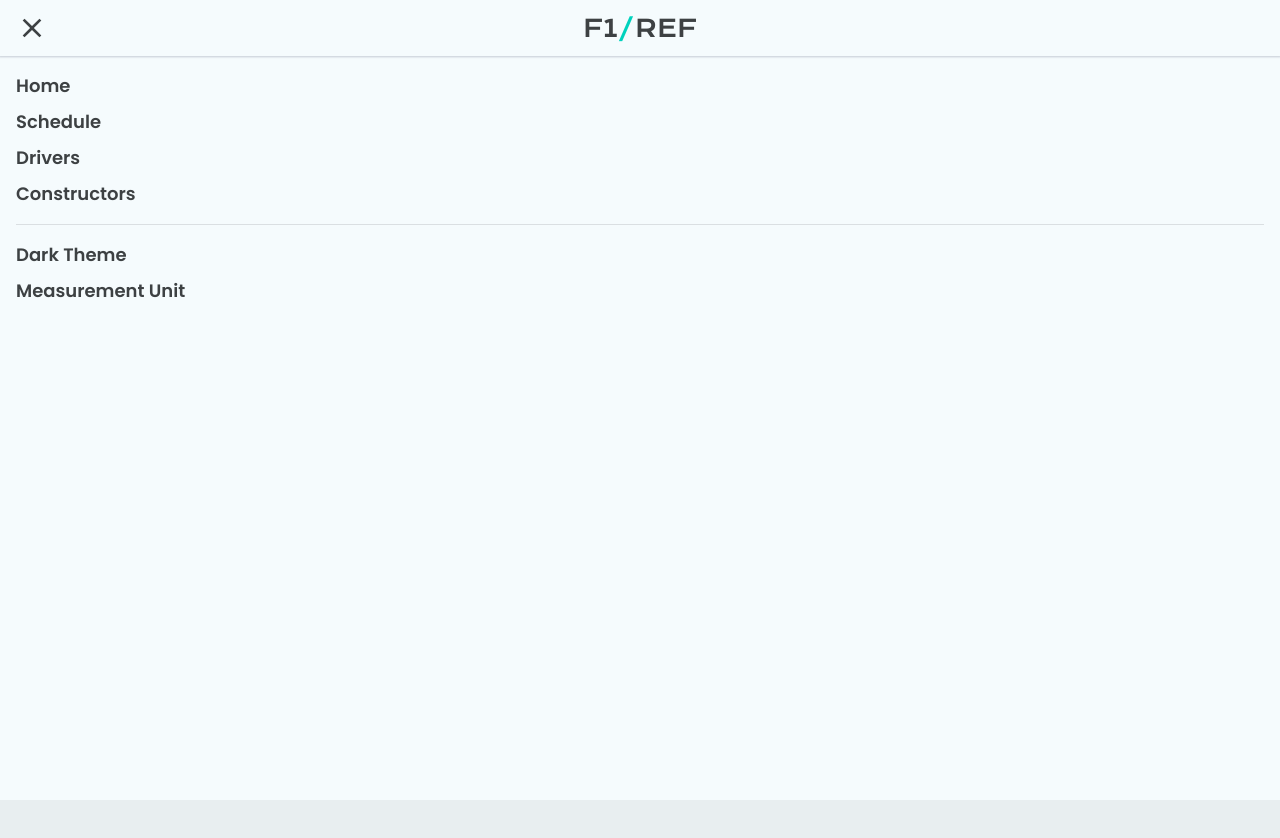
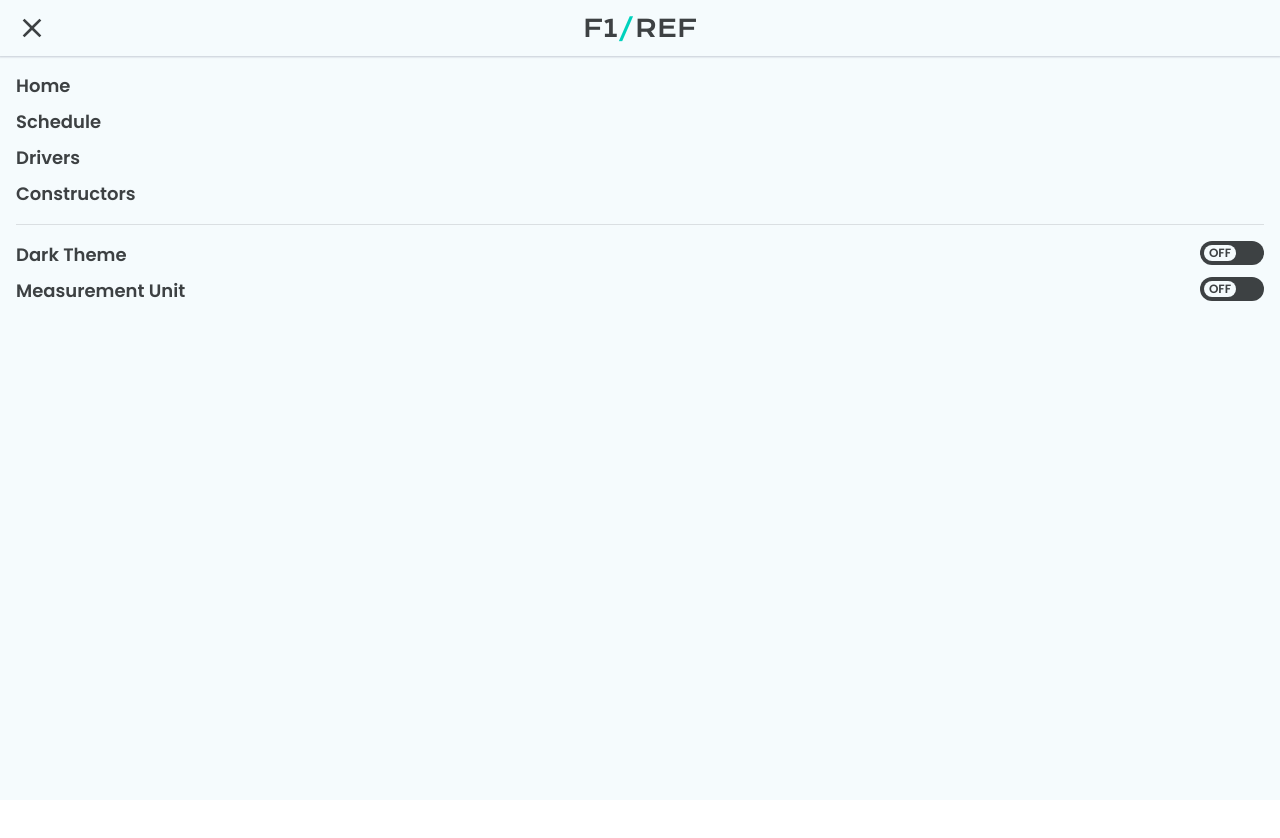
Before and after one commit to themythia/f1ref-v2, a React (Create React App) app: page / in a window 1280 px wide. Both pictures are taken after a click on the button 32 px from the left and 28 px from the top of the page. Shown: the top 838 px of the page. After the commit the page ends 800 px from the top, so only its background shows below. Built offline with nearby package versions, Linux system fonts and the light colour scheme.

Commit message:
add: ToggleSwitch component

```diff
--- a/src/components/Navbar/Menu.jsx
+++ b/src/components/Navbar/Menu.jsx
@@ -1,6 +1,8 @@
+import ToggleSwitch from './ToggleSwitch';
+
 const Menu = () => {
   return (
-    <div className='bg-bg-50 dark:bg-bg-800 w-screen h-[calc(100vh-56px)] mt-14 px-4'>
+    <div className='bg-bg-50 dark:bg-bg-800 w-screen h-screen pt-14 px-4'>
       <ul className='font-poppins text-lg pt-4 pb-2 border-b border-bg-300'>
         <li className='mb-2'>Home</li>
         <li className='mb-2'>Schedule</li>
@@ -8,11 +10,13 @@ const Menu = () => {
         <li className='mb-2'>Constructors</li>
       </ul>
       <ul className='font-poppins text-lg pt-4'>
-        <li className='mb-2'>
+        <li className='mb-2 flex justify-between'>
           <span>Dark Theme</span>
+          <ToggleSwitch />
         </li>
-        <li className='mb-2'>
+        <li className='mb-2 flex justify-between'>
           <span>Measurement Unit</span>
+          <ToggleSwitch />
         </li>
       </ul>
     </div>
--- a/src/components/Navbar/Navbar.jsx
+++ b/src/components/Navbar/Navbar.jsx
@@ -10,7 +10,7 @@ const Navbar = () => {
 
   return (
     <Fragment>
-      <nav className='fixed flex items-center justify-center h-14 w-full bg-bg-50 dark:bg-bg-800 px-4 shadow-2px top-0'>
+      <nav className='fixed flex items-center justify-center h-14 w-screen bg-bg-50 dark:bg-bg-800 px-4 shadow-2px top-0'>
         <button
           onClick={() => dispatch(toggleMenu())}
           className='absolute left-4'
--- /dev/null
+++ b/src/components/Navbar/ToggleSwitch.jsx
@@ -0,0 +1,17 @@
+import { useDispatch, useSelector } from 'react-redux';
+import { toggleTheme } from '../../slices/settingsSlice';
+
+const ToggleSwitch = () => {
+  const theme = useSelector((store) => store.settings.theme);
+  const dispatch = useDispatch();
+
+  return (
+    <input
+      type='checkbox'
+      className="appearance-none cursor-pointer focus:ring-0 focus:ring-offset-0 h-6 w-16 rounded-full border-4 border-transparent bg-bg-800 dark:bg-bg-50 inline-block relative transition-all duration-200 ease-linear text-center after:content-['OFF'] after:text-xs after:absolute after:left-0 after:w-8 after:h-4 after:rounded-full after:bg-bg-50 after:dark:bg-bg-800 after:text-bg-800 after:dark:text-bg-50 after:transition-all after:duration-200 after:ease-linear checked:border-transparent checked:bg-bg-50 checked:after:content-['ON'] checked:after:translate-x-6 accent-transparent focus:bg-bg-800 focus:dark:bg-bg-50 checked:hover:bg-bg-800 checked:hover:dark:bg-bg-50"
+      checked={theme === 'dark' ? true : false}
+      onChange={() => dispatch(toggleTheme())}
+    />
+  );
+};
+export default ToggleSwitch;
```
